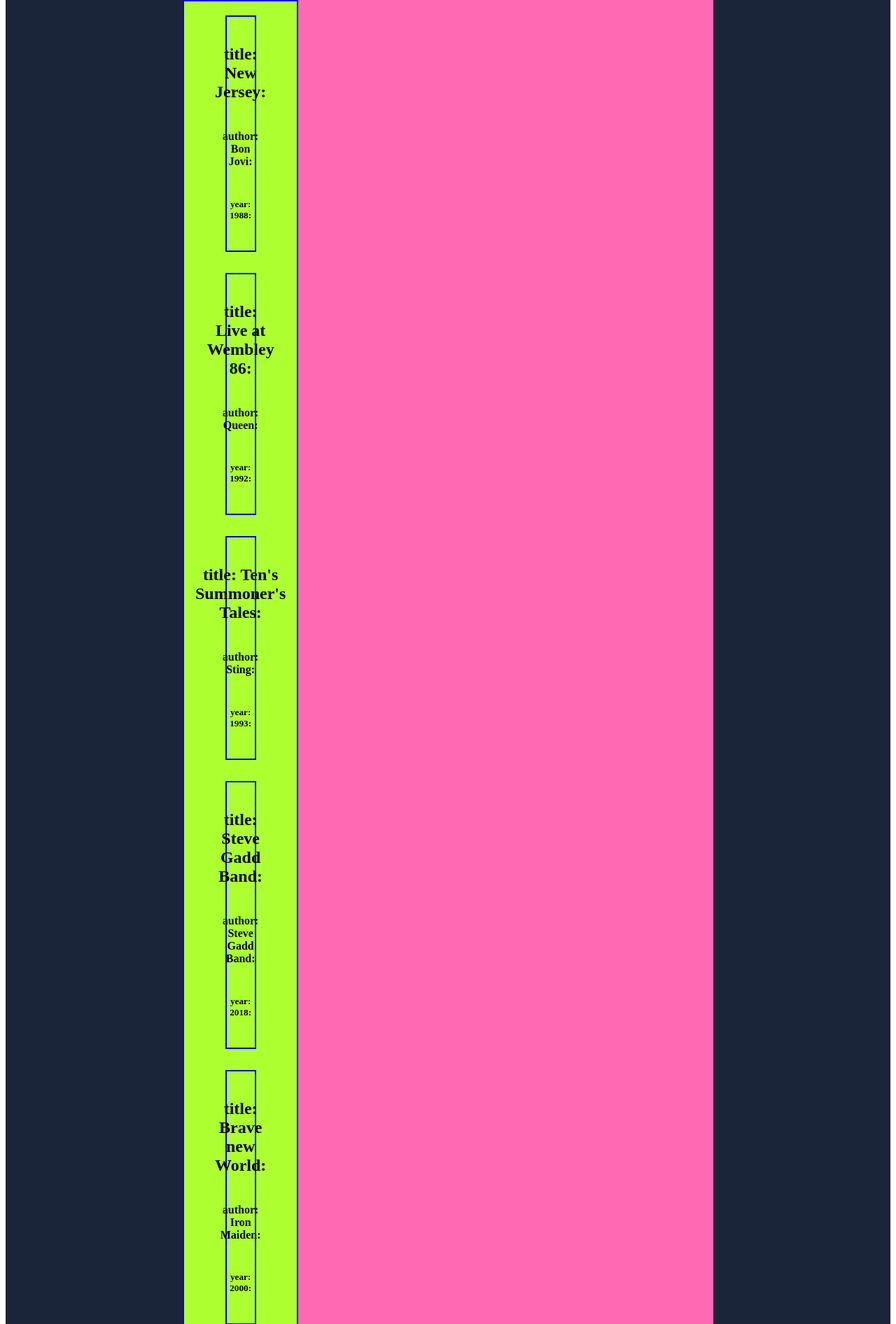
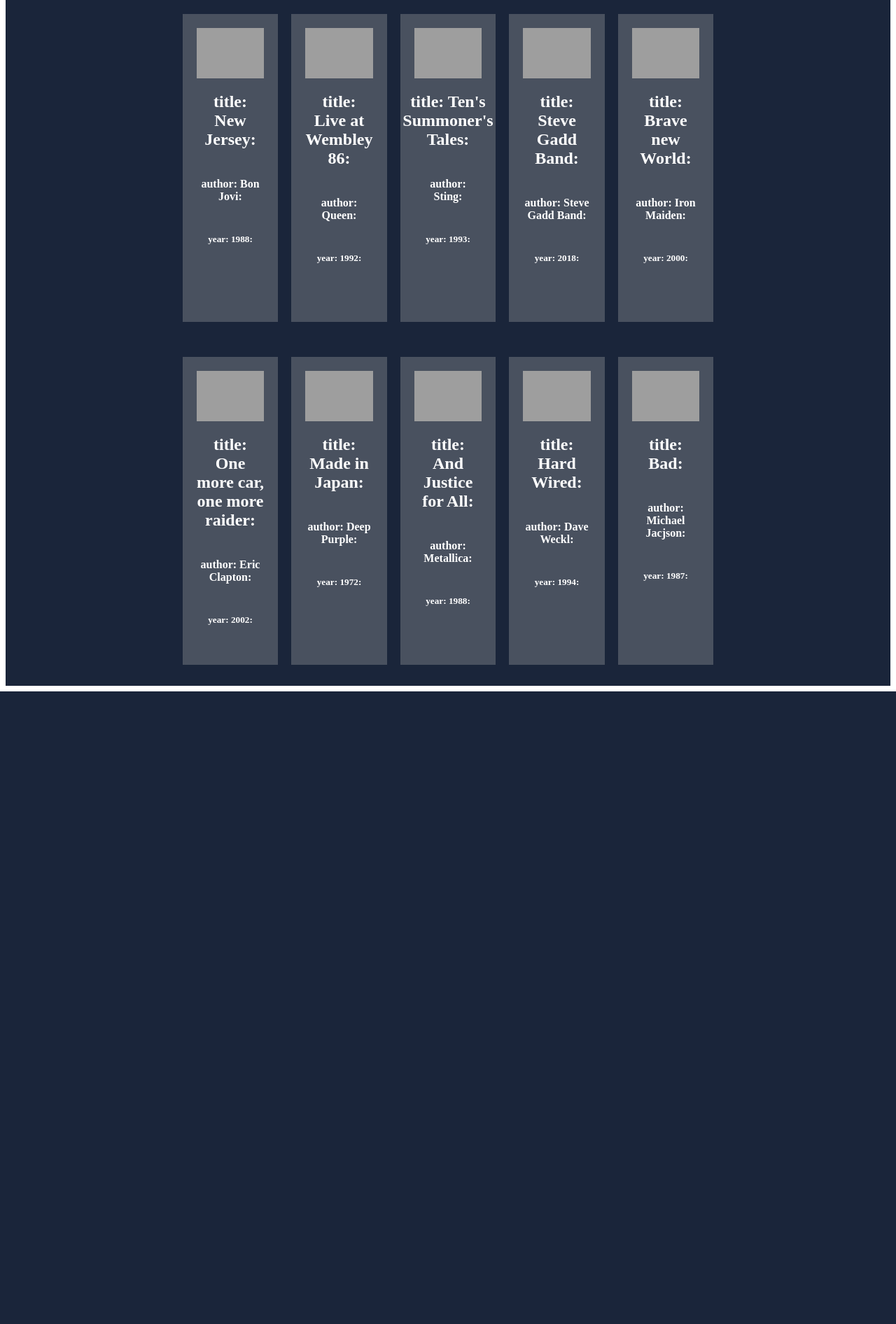
Before and after one commit to dariodeveloper92/php-ajax-dischi, a PHP site: page / in a window 1280 px wide. Shown: the part 88-1980 px from the top of the page at 70% size. After the commit the page ends 1076 px from the top, so only its background shows below. Run offline with PHP 8.4, Linux system fonts and the light colour scheme; grey boxes are pictures that could not be loaded.

Commit message:
esercizio terminato

```diff
--- a/css/style.css
+++ b/css/style.css
@@ -45,20 +45,20 @@ main #container-main {
     flex-wrap: wrap;
     justify-content: space-between;
     margin: 0 auto;
-    background-color: hotpink;
 }
 
 main #container-main .dischi {
-    width: calc(100% / 5 - 30px);
+    width: calc(100% / 6 - 30px);
     display: flex;
     flex-direction: column;
     align-items: center;
     /* height: 500px;  */
     margin-bottom: 30px;
-    background-color: greenyellow;
+    margin-top: 20px;
+    background-color: #49515f;
     padding: 20px;
     text-align: center;
-    border: 2px solid blue;
+    color: white;
 }
 
 main #container-main .dischi img {
@@ -66,7 +66,7 @@ main #container-main .dischi img {
     height: auto;
 }
 
-/* .dischi {
+.dischi {
     width: 250px;
     height: 400px;
-} */
+}
--- a/index.php
+++ b/index.php
@@ -28,7 +28,6 @@
     <!-- main -->
     <main>
         <section id="container-main">
-            <div class="dischi">
             <?php
                 /*importo i dischi dal database */
                 foreach($db as $key => $disc) {
@@ -40,7 +39,6 @@
                     echo "</div>";
                 }
             ?>
-            </div>
         </section>
 
     </main>
```
Lines whose indentation alone changed are shown as unchanged.
